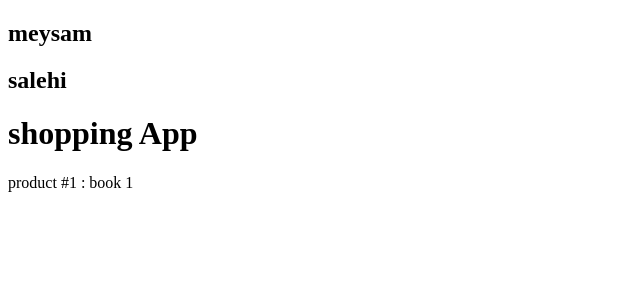
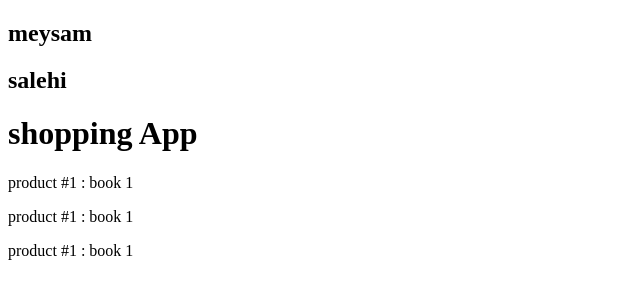
Before and after one commit to meysamsalehi/ReactTraining, a React (Create React App) app: page / in a window 1280 px wide. Shown: the top 300 px of the page, without its empty margins (0-640 px from the left). Built offline with nearby package versions, Linux system fonts and the light colour scheme.

Commit message:
Session 6 => Create Product Component And Director for it And Render Product to App

```diff
--- a/src/App.js
+++ b/src/App.js
@@ -1,8 +1,12 @@
+import Product from "./Component/Product/Product";
+
 const App = () => {
   return (
     <div className="container" id="title">
       <h1>shopping App</h1>
-      <p>product #1 : book 1</p>
+      <Product />
+      <Product />
+      <Product />
     </div>
   );
 };
--- /dev/null
+++ b/src/Component/Product/Product.js
@@ -0,0 +1,5 @@
+const Product = () => {
+  return <p>product #1 : book 1</p>;
+};
+
+export default Product;
```
